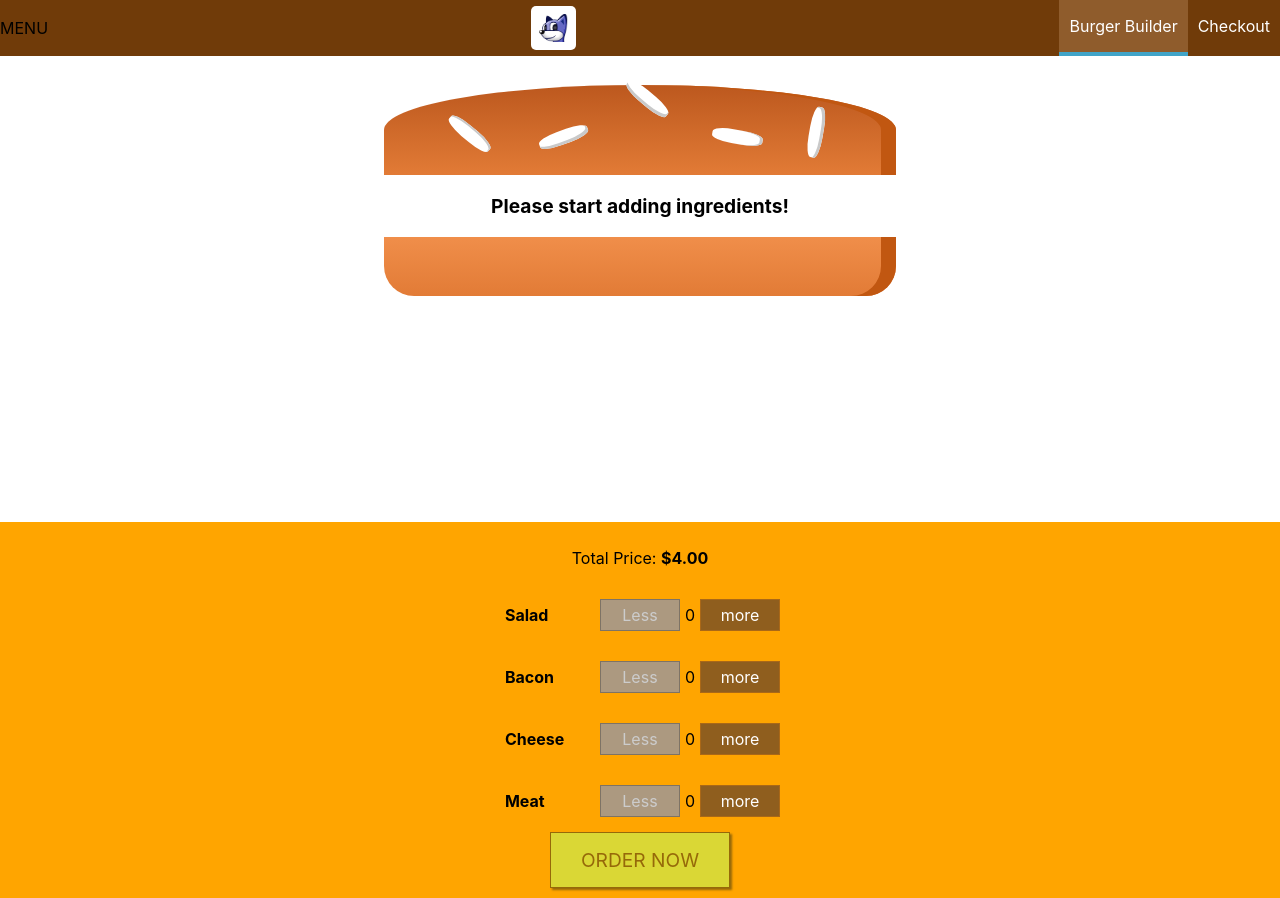
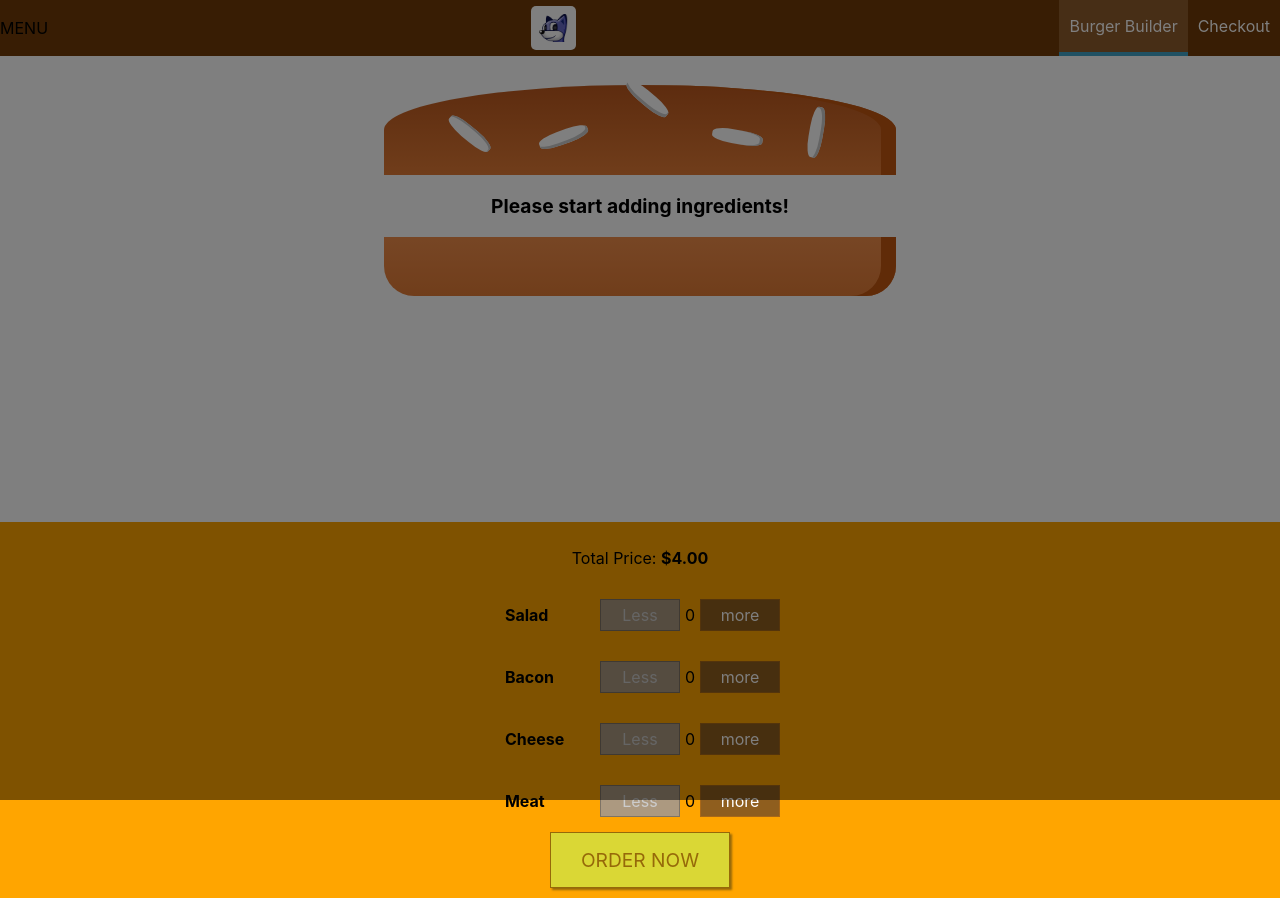
Before and after one commit to aDeveloperX/React-Burger, a React (Create React App) app: page / in a window 1280 px wide. Built offline with nearby package versions, Linux system fonts and the light colour scheme.

Commit message:
fix bugs from the sidedrawer

```diff
--- a/src/components/Layout/Layout.js
+++ b/src/components/Layout/Layout.js
@@ -14,7 +14,7 @@ class Layout extends Component {
       <>
         <Toolbar></Toolbar>
         <SideDrawer
-          open={this.state.show}
+          open={this.state.showSideDrawer}
           closed={this.sideDrawerClosedHandler}
         ></SideDrawer>
         <main className={classes.Content}>{this.props.children}</main>
--- a/src/components/Navigation/NavigationItems/NavigationItem/NavigationItem.module.css
+++ b/src/components/Navigation/NavigationItems/NavigationItem/NavigationItem.module.css
@@ -21,7 +21,7 @@
 
 @media (min-width: 500px) {
   .NavigationItem {
-    margin: 10px 0;
+    margin: 0;
     display: flex;
     height: 100%;
     width: auto;
--- a/src/components/Navigation/SideDrawer/SideDrawer.js
+++ b/src/components/Navigation/SideDrawer/SideDrawer.js
@@ -5,9 +5,9 @@ import classes from "./SideDrawer.module.css";
 import Backdrop from "../../UI/Backdrop/Backdrop";
 
 const sideDrawer = props => {
-  const attachedClasses = [classes.SideDrawer, classes.Close];
+  let attachedClasses = [classes.SideDrawer, classes.Close];
   if (props.open) {
-    attachedClasses = [classes.sideDrawer, classes.Open];
+    attachedClasses = [classes.SideDrawer, classes.Open];
   }
   return (
     <>
--- a/src/components/Navigation/SideDrawer/SideDrawer.module.css
+++ b/src/components/Navigation/SideDrawer/SideDrawer.module.css
@@ -28,4 +28,5 @@
 
 .Logo {
   height: 11%;
+  margin-bottom: 32px;
 }
```
